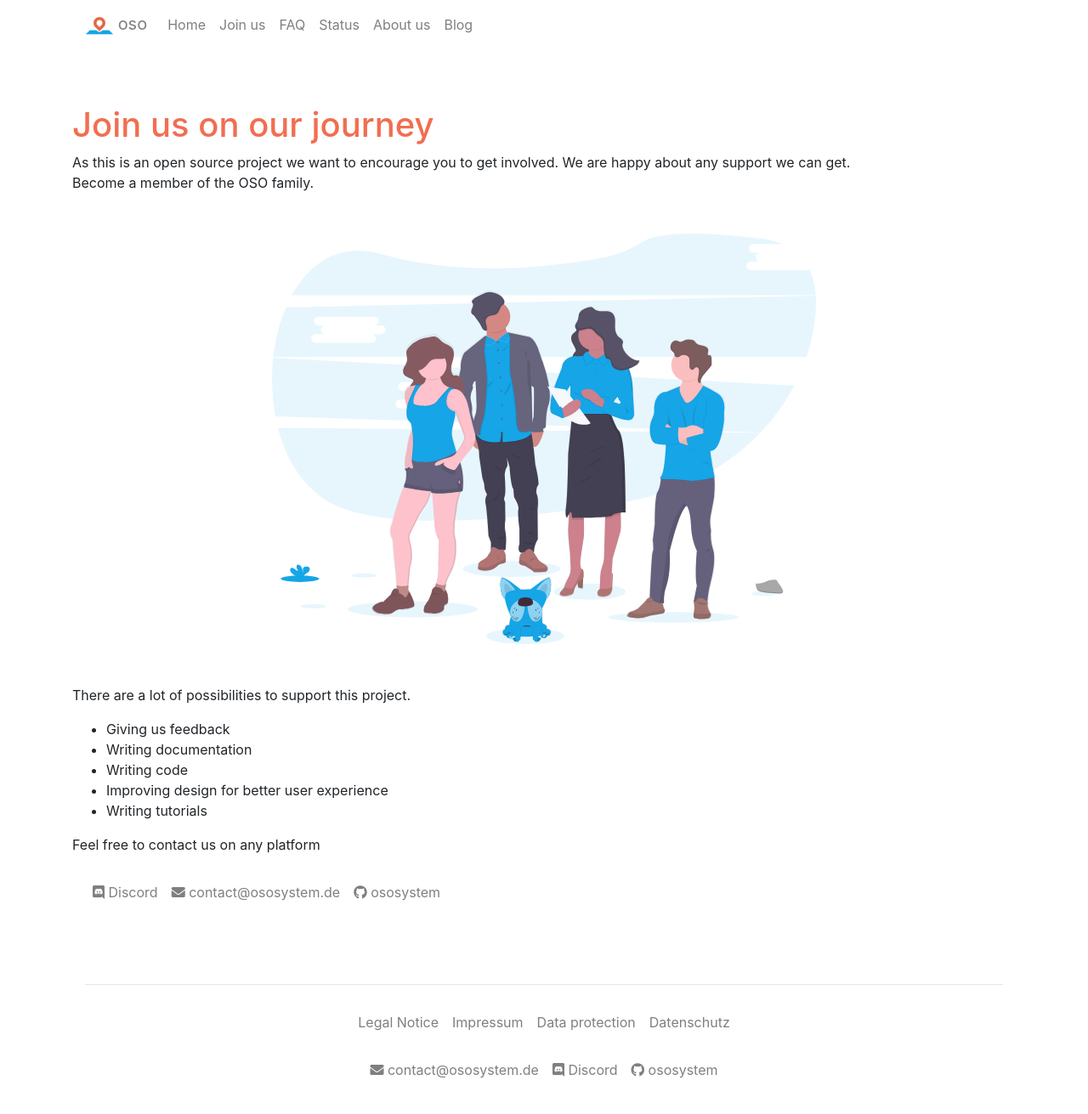
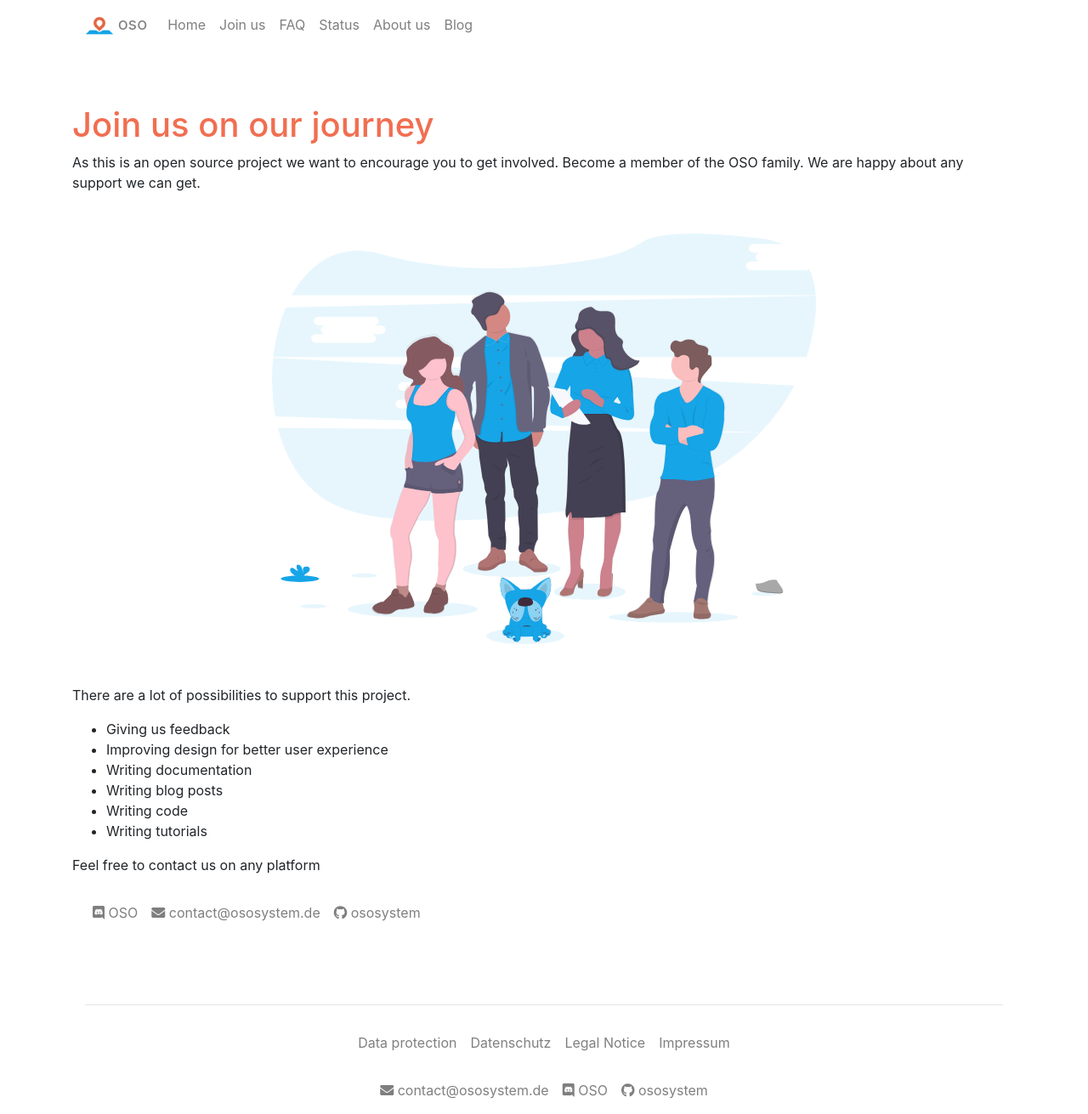
Before and after one commit to OSOSystem/oso-website, a Jekyll site: the page built from join.html, in a window 1280 px wide. Shown: the whole page at 85% size. Built offline with Jekyll 4.4.1, drawn with Linux system fonts in a browser that asks for light colours; nearby versions of some CDN libraries; before the commit the page ends 1287 px from its top, so only the background shows below that.

Commit message:
:art: Minor adjustments

```diff
--- a/_includes/footer.html
+++ b/_includes/footer.html
@@ -4,10 +4,10 @@
     <div class="col-lg-12 col-sm-6">
       <nav class="navbar navbar-expand-lg navbar-light">
         <ul class="navbar-nav">
+          <a class="nav-item nav-link" href="/dataprotection">Data protection</a>
+          <a class="nav-item nav-link" href="/datenschutz">Datenschutz</a>
           <a class="nav-item nav-link" href="/legal">Legal Notice</a>
           <a class="nav-item nav-link" href="/impressum">Impressum</a>
-          <a class="nav-item nav-link" href="/dataprotection">Data protection</a>
-          <a class="nav-item nav-link" href="/datenschutz">Datenschutz</a>
         </ul>
       </nav>
     </div>
@@ -22,7 +22,7 @@
           {% if site.discord_invite %}
           <a class="nav-item nav-link" href="{{ site.discord_invite }}">
             <i class="fab fa-discord"></i>
-            Discord
+            OSO
           </a>
           {% endif %}
 
--- a/join.html
+++ b/join.html
@@ -5,8 +5,8 @@ layout: page
 <h1>Join us on our journey</h1>
 <p>
   As this is an open source project we want to encourage you to get involved.
+  Become a member of the OSO family.
   We are happy about any support we can get. <br/>
-  Become a member of the OSO family.
 </p>
 
 <div class="my-5 text-center">
@@ -16,9 +16,10 @@ layout: page
 <p>There are a lot of possibilities to support this project.</p>
 <ul>
   <li>Giving us feedback</li>
+  <li>Improving design for better user experience</li>
   <li>Writing documentation</li>
+  <li>Writing blog posts</li>
   <li>Writing code</li>
-  <li>Improving design for better user experience</li>
   <li>Writing tutorials</li>
 </ul>
 
@@ -29,7 +30,7 @@ layout: page
     <li class="nav-item">
       <a class="nav-link" href="https://discord.gg/3rBUjtm">
         <i class="fab fa-discord"></i>
-        Discord
+        OSO
       </a>
     </li>
 
```
Also changed, not shown: README.md.
